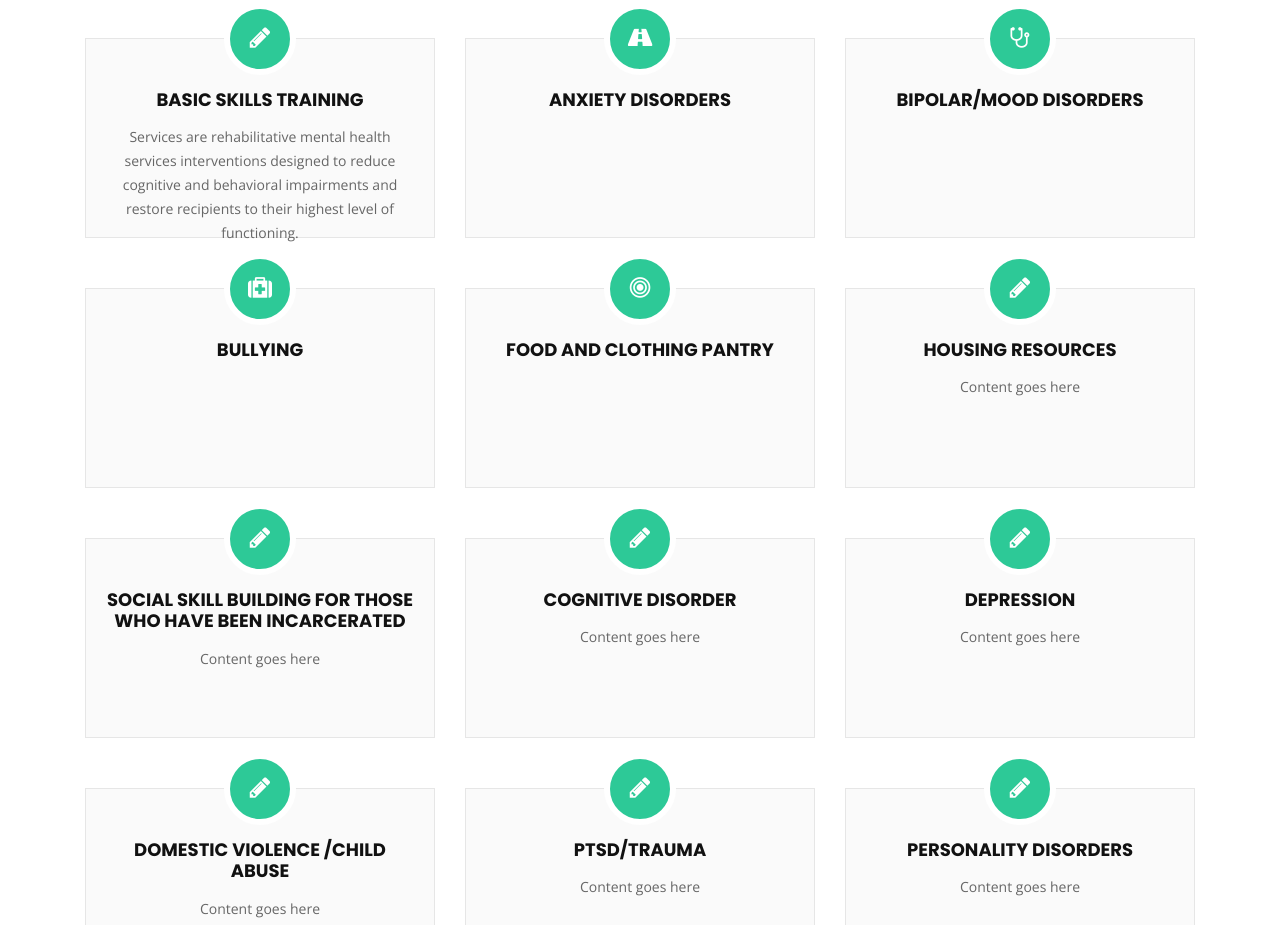
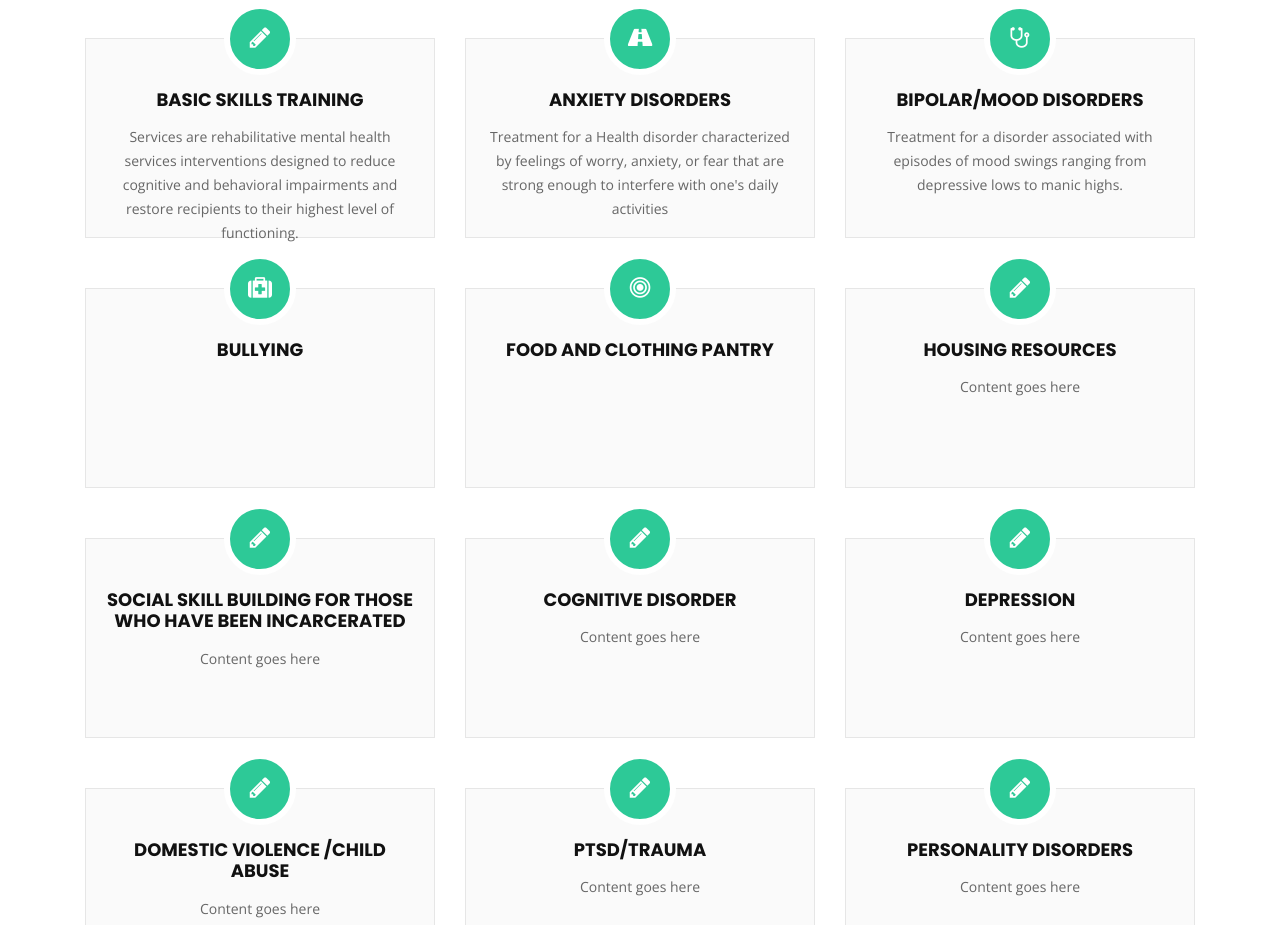
Before and after one commit to BrownTheColor/NewHorizon, a plain HTML site: page index.html in a window 1280 px wide. Shown: the part 2156-3081 px from the top of the page. Drawn offline with nearby package versions, Linux system fonts and the light colour scheme.

Commit message:
Update index.html

```diff
--- a/index.html
+++ b/index.html
@@ -170,14 +170,14 @@ Together we can help you make the positive changes in your life that we know you
             <div class="box">
               <div class="icon"><a href="#contact"><i class="fa fa-road"></i></a></div>
               <h4 class="title"><a href="#contact">Anxiety Disorders</a></h4>
-              <p class="description"></p>
+              <p class="description">Treatment for a Health disorder characterized by feelings of worry, anxiety, or fear that are strong enough to interfere with one's daily activities</p>
             </div>
           </div>
           <div class="col-lg-4 col-md-6 wow fadeInUp" data-wow-delay="0.6s">
             <div class="box">
               <div class="icon"><a href="#contact"><i class="fa fa-stethoscope"></i></a></div>
               <h4 class="title"><a href="#contact">Bipolar/Mood Disorders</a></h4>
-              <p class="description"></p>
+              <p class="description">Treatment for a disorder associated with episodes of mood swings ranging from depressive lows to manic highs.</p>
             </div>
           </div>
           <div class="col-lg-4 col-md-6 wow fadeInUp" data-wow-delay="0.6s">
```
